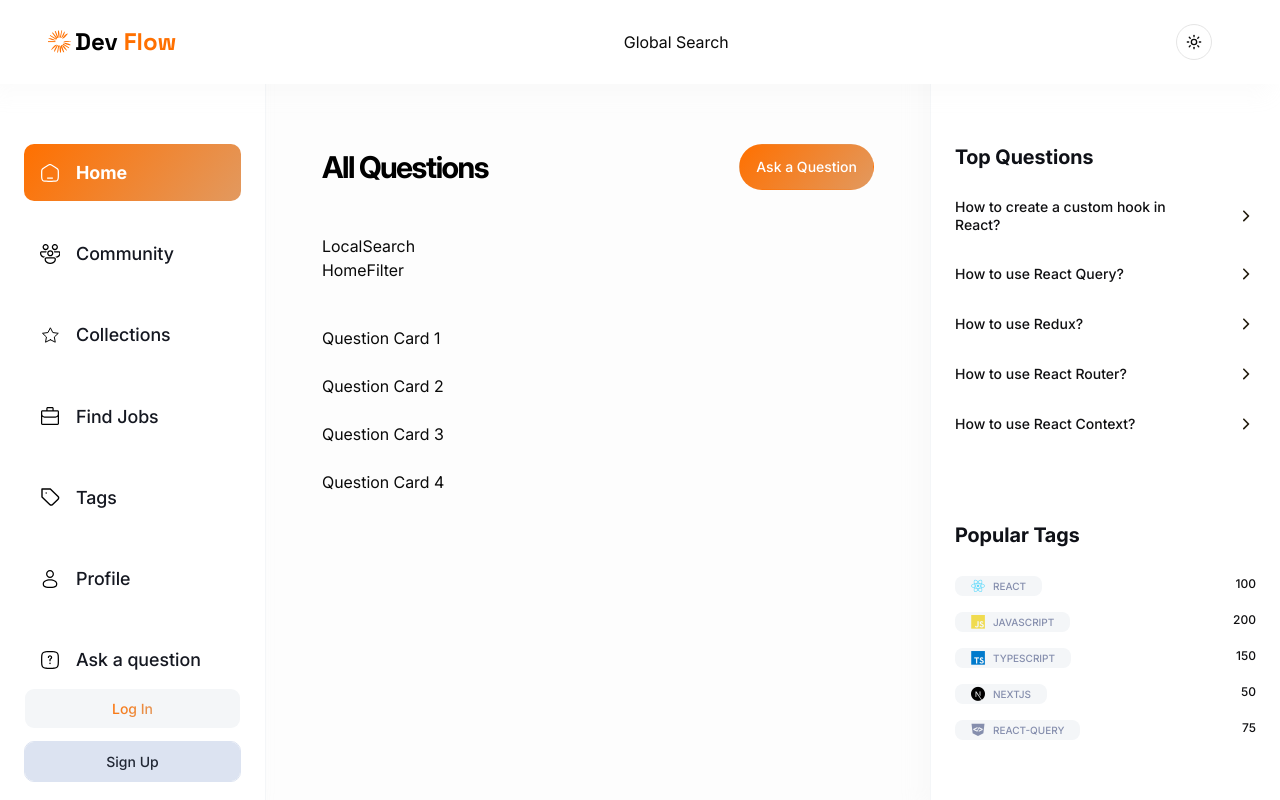
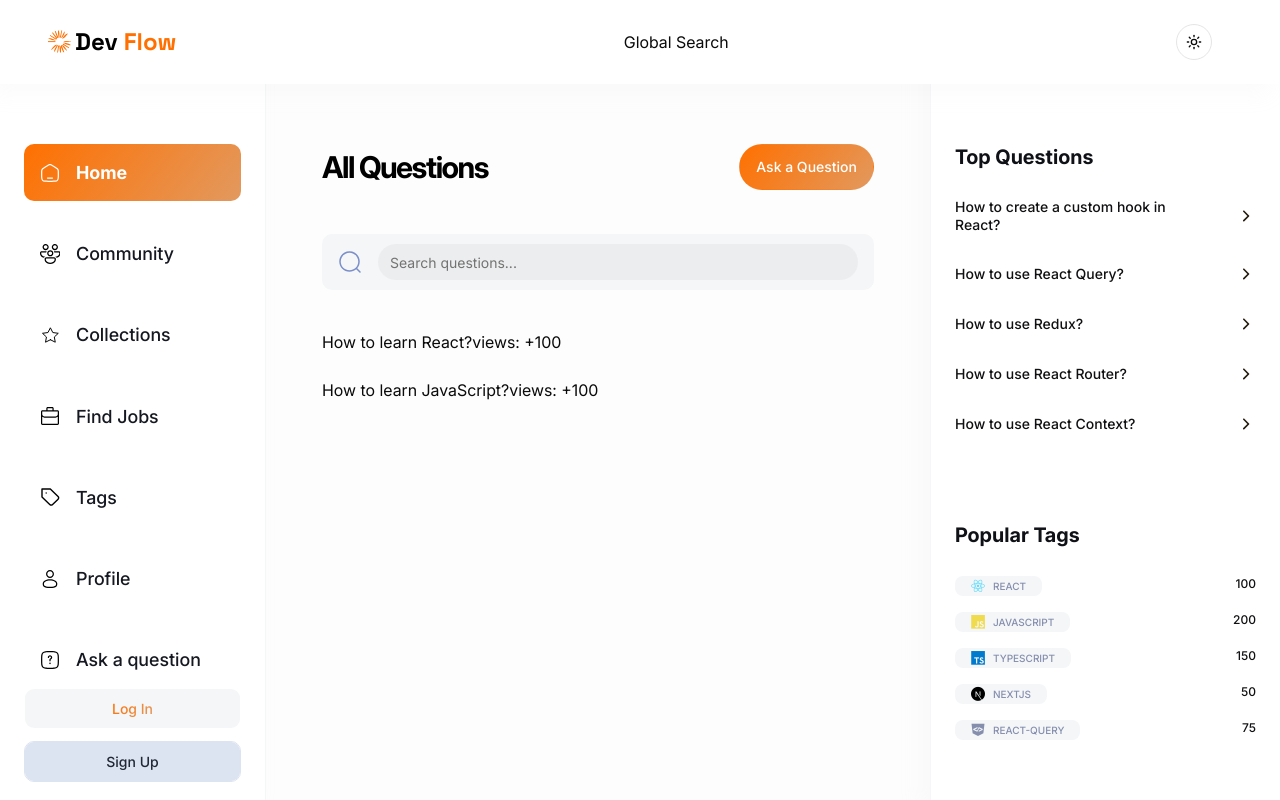
Before and after one commit to andrealangianese/devoverflow, a Next.js app: page / in a window 1280 px wide. Built offline with nearby package versions, Linux system fonts and the light colour scheme; no server answers.

Commit message:
inclemente local search bar

```diff
--- a/app/(root)/page.tsx
+++ b/app/(root)/page.tsx
@@ -2,11 +2,46 @@ import { auth } from "@/auth";
 import ROUTES from "@/constants/route";
 import { Button } from "@/components/ui/button";
 import Link from "next/link";
+import LocalSearch from "@/components/search/LocalSearch";
 
-const Home = async () => {
-  const session = await auth();
-  console.log(session);
+const questions = [
+  {
+    _id: "1",
+    title: "How to learn React?",
+    description: "I want to learn React, can anyone help me?",
+    tags: [
+      { _id: "1", name: "React" },
+      { _id: "2", name: "JavaScript" },
+    ],
+    author: { _id: "1", name: "John Doe" },
+    upvotes: 10,
+    answers: 5,
+    views: 100,
+    createdAt: new Date(),
+  },
+  {
+    _id: "2",
+    title: "How to learn JavaScript?",
+    description: "I want to learn JavaScript, can anyone help me?",
+    tags: [
+      { _id: "1", name: "React" },
+      { _id: "2", name: "JavaScript" },
+    ],
+    author: { _id: "1", name: "John Doe" },
+    upvotes: 10,
+    answers: 5,
+    views: 100,
+    createdAt: new Date(),
+  },
+];
+interface SearchParams {
+  searchParams: Promise<{ [key: string]: string }>;
+}
 
+const Home = async ({ searchParams }: SearchParams) => {
+  const { query = "" } = await searchParams;
+
+  const filteredQuestions = questions.filter((question) => question.title.toLowerCase().includes(query?.toLowerCase()));
   return (
     <>
       <section className="flex w-full flex-col-reverse justify-between gap-4 sm:flex-row sm:items-center">
@@ -16,13 +51,16 @@ const Home = async () => {
           <Link href={ROUTES.ASK_QUESTION}>Ask a Question</Link>
         </Button>
       </section>
-      <section className="mt-11">LocalSearch</section>
-      HomeFilter
-      <div className="mt-11 flex w-full flex-col gap-6">
-        <p>Question Card 1</p>
-        <p>Question Card 2</p>
-        <p>Question Card 3</p>
-        <p>Question Card 4</p>
+      <section className="mt-11">
+        <LocalSearch route="/" imgSrc="/icons/search.svg" placeholder="Search questions..." otherClasses="flex-1" />
+      </section>
+      {/* HomeFilter */}
+      <div className="mt-10 flex w-full flex-col gap-6">
+        {filteredQuestions.map((question) => (
+          <h1 key={question._id}>
+            {question.title}views: +{question.views}
+          </h1>
+        ))}
       </div>
     </>
   );
--- /dev/null
+++ b/components/search/LocalSearch.tsx
@@ -0,0 +1,72 @@
+"use client";
+
+import Image from "next/image";
+import { Input } from "../ui/input";
+import { usePathname, useRouter, useSearchParams } from "next/navigation";
+import { useEffect, useState, useRef } from "react";
+import { formUrlQuery, removeKeysFromUrlQuery } from "@/lib/url";
+
+interface Props {
+  route: string;
+  imgSrc: string;
+  placeholder: string;
+  otherClasses?: string;
+}
+
+const LocalSearch = ({ route, imgSrc, placeholder, otherClasses }: Props) => {
+  const pathname = usePathname();
+  const router = useRouter();
+  const searchParams = useSearchParams();
+  const query = searchParams.get("query") || "";
+
+  const [searchQuery, setSearchQuery] = useState(query);
+  const previousSearchRef = useRef(searchQuery);
+
+  useEffect(() => {
+    // Only trigger if search actually changed
+    if (previousSearchRef.current === searchQuery) return;
+
+    previousSearchRef.current = searchQuery;
+
+    const delayDebounceFn = setTimeout(() => {
+      if (searchQuery) {
+        const newUrl = formUrlQuery({
+          params: searchParams.toString(),
+          key: "query",
+          value: searchQuery,
+        });
+
+        router.push(newUrl, { scroll: false });
+      } else {
+        if (pathname === route) {
+          const newUrl = removeKeysFromUrlQuery({
+            params: searchParams.toString(),
+            keysToRemove: ["query"],
+          });
+
+          router.push(newUrl, { scroll: false });
+        }
+      }
+    }, 300);
+
+    return () => clearTimeout(delayDebounceFn);
+  }, [searchQuery, route, pathname, router, searchParams]);
+
+  return (
+    <div
+      className={`background-light800_darkgradient flex min-h-14 grow items-center gap-4 rounded-[10px] px-4 ${otherClasses}`}
+    >
+      <Image src={imgSrc} width={24} height={24} alt="Search" className="cursor-pointer" />
+
+      <Input
+        type="text"
+        placeholder={placeholder}
+        value={searchQuery}
+        onChange={(e) => setSearchQuery(e.target.value)}
+        className="paragraph-regular no-focus placeholder text-dark400_light700 border-none shadow-none outline-none"
+      />
+    </div>
+  );
+};
+
+export default LocalSearch;
--- /dev/null
+++ b/lib/url.ts
@@ -0,0 +1,39 @@
+import qs from "query-string";
+
+interface UrlQueryParams {
+  params: string;
+  key: string;
+  value: string;
+}
+
+interface RemoveUrlQueryParams {
+  params: string;
+  keysToRemove: string[];
+}
+
+export const formUrlQuery = ({ params, key, value }: UrlQueryParams) => {
+  const queryString = qs.parse(params);
+
+  queryString[key] = value;
+
+  return qs.stringifyUrl({
+    url: window.location.pathname,
+    query: queryString,
+  });
+};
+
+export const removeKeysFromUrlQuery = ({ params, keysToRemove }: RemoveUrlQueryParams) => {
+  const queryString = qs.parse(params);
+
+  keysToRemove.forEach((key) => {
+    delete queryString[key];
+  });
+
+  return qs.stringifyUrl(
+    {
+      url: window.location.pathname,
+      query: queryString,
+    },
+    { skipNull: true }
+  );
+};
--- a/package.json
+++ b/package.json
@@ -17,6 +17,7 @@
     "next": "16.4.0",
     "next-auth": "^5.0.0-beta.32",
     "next-themes": "^0.4.6",
+    "query-string": "^9.5.1",
     "react": "19.3.0",
     "react-dom": "19.3.0",
     "react-hook-form": "^7.90.0",
```
Also changed, not shown: 1 other file (tests, documents, lock files or other folders).
